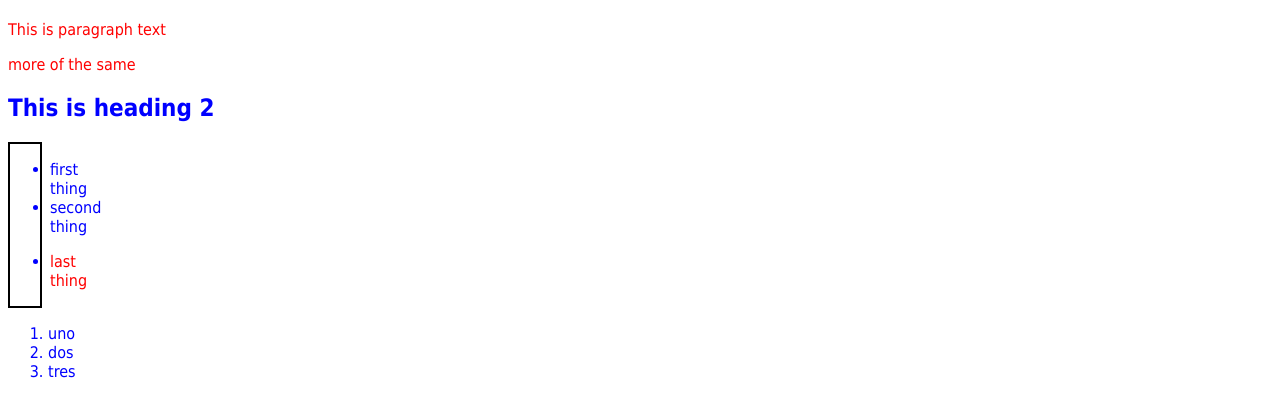
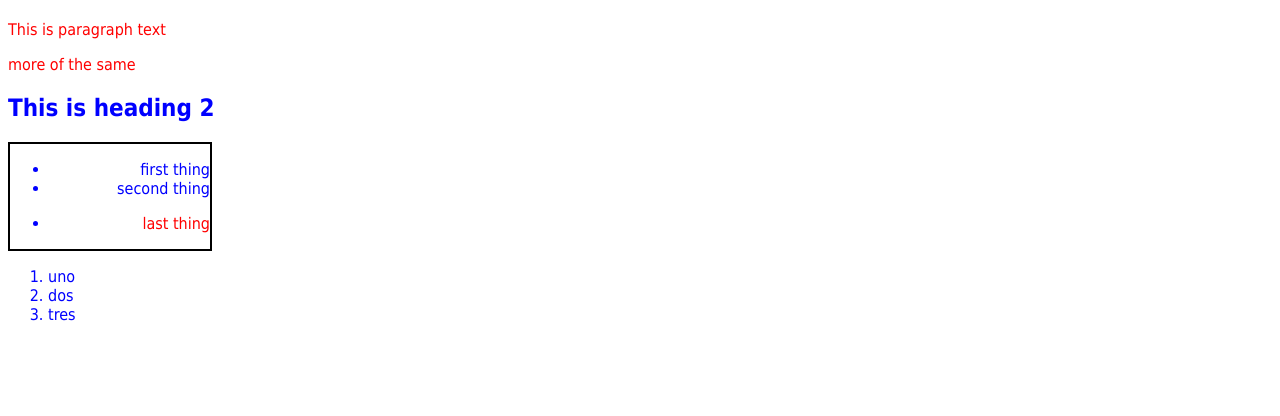
Before and after one commit to ameliafoster/ameliafoster.github.io, a plain HTML site: page index.html in a window 1280 px wide. Shown: the part 102-518 px from the top of the page. Drawn offline with Linux system fonts and the light colour scheme.

Commit message:
Update style.css

```diff
--- a/style.css
+++ b/style.css
@@ -12,8 +12,10 @@ h1 {
 }
 
 div {
-  width: 30px;
+  width: 200px;
   border: 2px solid black;
+  background color: #cccccc;
+  text-align: right;
 
 }
 
```
